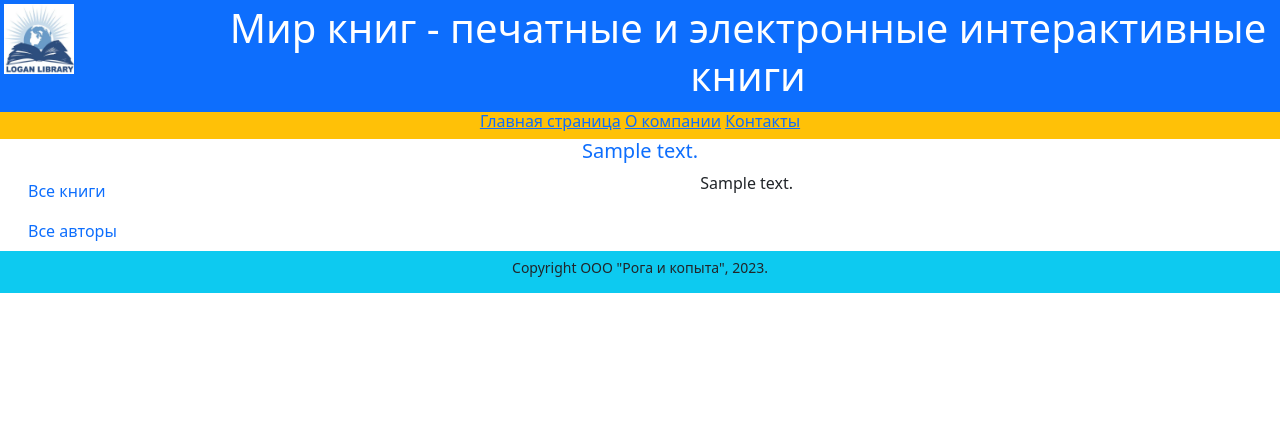
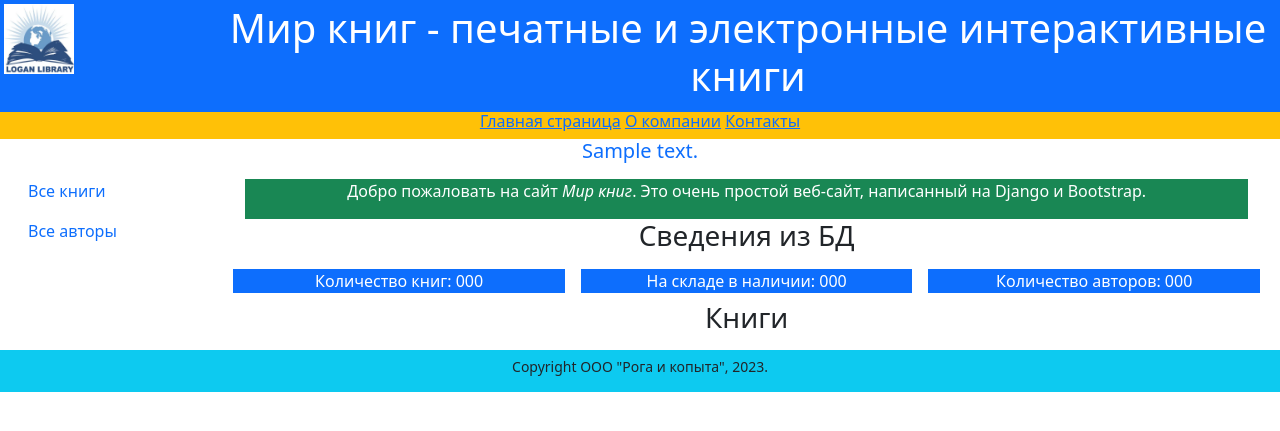
Before and after one commit to Comandosss/the-world-of-books, a Django app: template world_books/templates/catalog/index.html in a window 1280 px wide. Shown: the top 431 px of the page. Run offline with Django 4.2, Linux system fonts and the light colour scheme; the template is opened without the code that fills it: most values are stand-ins (such as "Sample title", 1, 10 or a date in 2020); some libraries are stand-ins or nearby versions.

Commit message:
added update code for viewing book's information

```diff
--- a/world_books/templates/catalog/index.html
+++ b/world_books/templates/catalog/index.html
@@ -4,11 +4,44 @@
     <h5>{{ text_head }}</h5>
 {% endblock header %}
 {% block content %}
-    <div class="container">
-        <div class="row">
-            <div class="col text-center">
-                <div>{{ text_body }}</div>
+    <div class="container-fluid text-center my-2">
+        <div class="row bg-success text-white mx-2">
+            <div class="col">
+                <p>Добро пожаловать на сайт <em>Мир книг</em>. Это очень
+                   простой веб-сайт, написанный на Django и Bootstrap.</p>
             </div>
         </div>
+        <div class="row text-dark lh-2">
+            <h3>Сведения из БД</h3>
+        </div>
+        <div class="row text-white my-2">
+            <div class="col  mx-2 bg-primary">
+                Количество книг: {{ number_books }}
+            </div>
+            <div class="col mx-2 bg-primary">
+                На складе в наличии: {{ number_instances_available }}
+            </div>
+            <div class="col mx-2 bg-primary">
+                Количество авторов: {{ number_authors }}
+            </div>
+        </div>
+        <div class="row text-dark lh-2">
+            <h3>Книги</h3>
+        </div>
+        {% if number_books > 0 %}
+            <div class="row my-2">
+                <div class="card-group">
+                {% for book in books %}
+                        <div class="card">
+                            <img class="card-img-top" src="{{ book.photo.url }}">
+                            <div class="card-body d-flex align-content-end flex-wrap">
+                                <h3 class="card-title">{{ book.title }}</h3>
+                                <p class="card-text">Цена: {{ book.price }} руб.</p>
+                            </div>
+                        </div>
+                {% endfor %}
+                </div>
+            </div>
+        {% endif %}
     </div>
 {% endblock content %}
```
